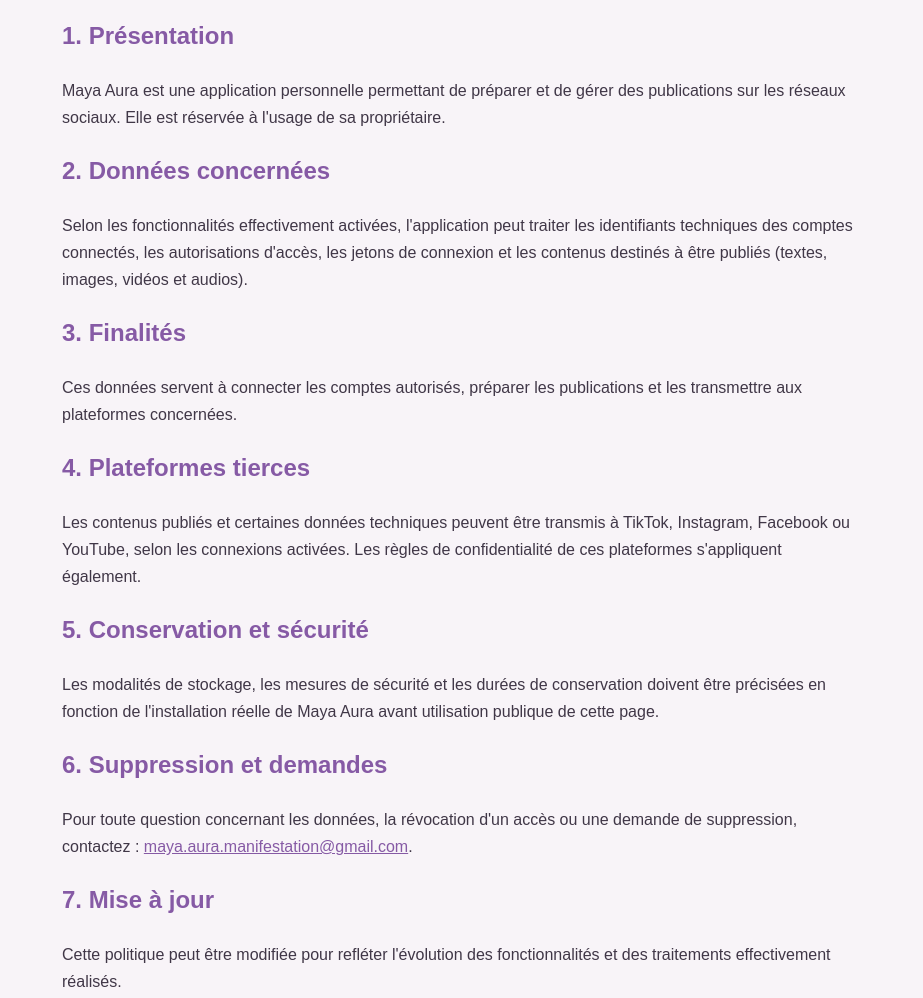
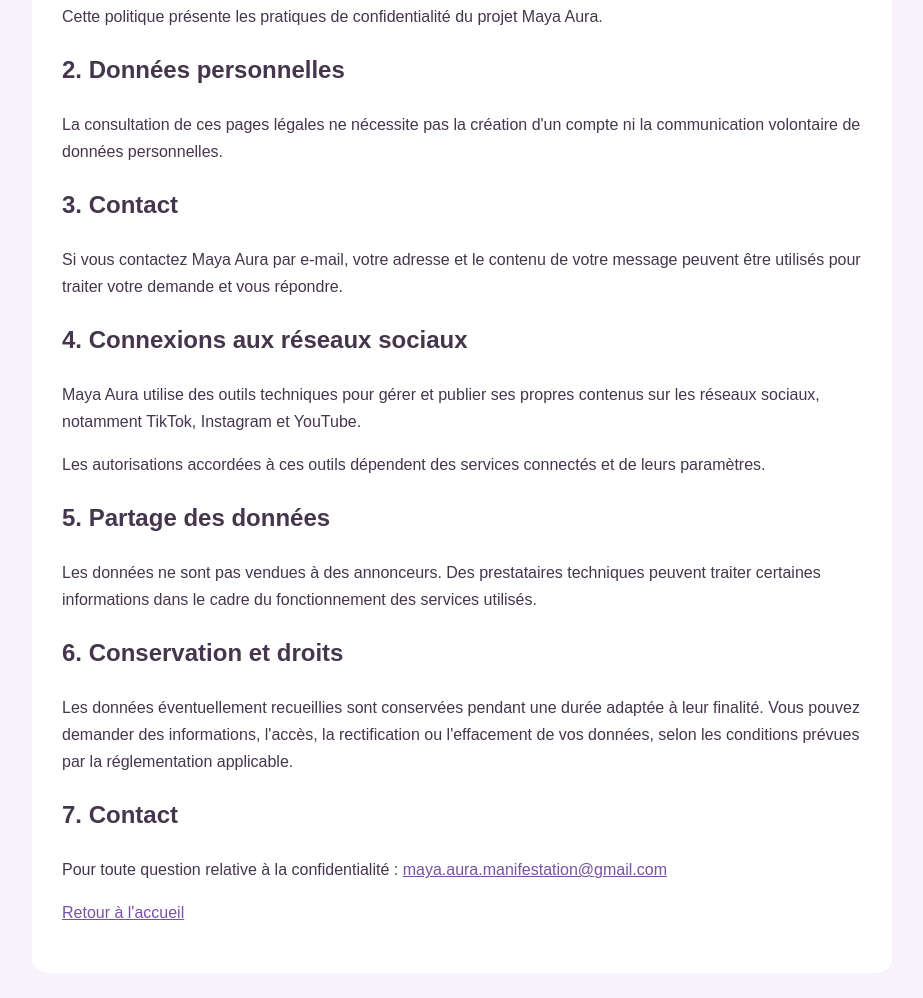
Before and after one commit to mayaauramanifestation-droid/maya-aura-legal, a plain HTML site: page confidentialite.html in a window 1280 px wide. Shown: the part 270-1268 px from the top of the page, without its empty margins (178-1101 px from the left). Drawn offline with Linux system fonts and the light colour scheme.

Commit message:
Update confidentialite.html

```diff
--- a/confidentialite.html
+++ b/confidentialite.html
@@ -1,5 +1,3 @@
-Voici le code à copier dans le fichier confidentialite.html de ton dépôt GitHub maya-aura-legal. IMPORTANT : c'est un modèle à vérifier et adapter à la réalité de ton application avant publication, notamment les données, les durées de conservation et les prestataires.
-
 <!DOCTYPE html>
 <html lang="fr">
 <head>
@@ -7,30 +5,51 @@ Voici le code à copier dans le fichier confidentialite.html de ton dépôt GitH
   <meta name="viewport" content="width=device-width, initial-scale=1">
   <title>Politique de confidentialité - Maya Aura</title>
   <style>
-    body { font-family: Arial, sans-serif; background: #f8f4f8; color: #403747; line-height: 1.7; max-width: 800px; margin: 40px auto; padding: 20px; }
-    h1, h2 { color: #865aa5; }
-    a { color: #865aa5; }
+    body {
+      font-family: Arial, sans-serif;
+      background: #f8f2fa;
+      color: #45364d;
+      line-height: 1.7;
+      padding: 30px;
+    }
+    main {
+      max-width: 800px;
+      margin: auto;
+      background: white;
+      padding: 30px;
+      border-radius: 15px;
+    }
+    a { color: #7952a3; }
   </style>
 </head>
 <body>
+<main>
   <h1>Politique de confidentialité</h1>
   <p>Dernière mise à jour : 15 novembre 2026</p>
+
   <h2>1. Présentation</h2>
-  <p>Maya Aura est une application personnelle permettant de préparer et de gérer des publications sur les réseaux sociaux. Elle est réservée à l'usage de sa propriétaire.</p>
-  <h2>2. Données concernées</h2>
-  <p>Selon les fonctionnalités effectivement activées, l'application peut traiter les identifiants techniques des comptes connectés, les autorisations d'accès, les jetons de connexion et les contenus destinés à être publiés (textes, images, vidéos et audios).</p>
-  <h2>3. Finalités</h2>
-  <p>Ces données servent à connecter les comptes autorisés, préparer les publications et les transmettre aux plateformes concernées.</p>
-  <h2>4. Plateformes tierces</h2>
-  <p>Les contenus publiés et certaines données techniques peuvent être transmis à TikTok, Instagram, Facebook ou YouTube, selon les connexions activées. Les règles de confidentialité de ces plateformes s'appliquent également.</p>
-  <h2>5. Conservation et sécurité</h2>
-  <p>Les modalités de stockage, les mesures de sécurité et les durées de conservation doivent être précisées en fonction de l'installation réelle de Maya Aura avant utilisation publique de cette page.</p>
-  <h2>6. Suppression et demandes</h2>
-  <p>Pour toute question concernant les données, la révocation d'un accès ou une demande de suppression, contactez : <a href="mailto:maya.aura.manifestation@gmail.com">maya.aura.manifestation@gmail.com</a>.</p>
-  <h2>7. Mise à jour</h2>
-  <p>Cette politique peut être modifiée pour refléter l'évolution des fonctionnalités et des traitements effectivement réalisés.</p>
+  <p>Cette politique présente les pratiques de confidentialité du projet Maya Aura.</p>
+
+  <h2>2. Données personnelles</h2>
+  <p>La consultation de ces pages légales ne nécessite pas la création d'un compte ni la communication volontaire de données personnelles.</p>
+
+  <h2>3. Contact</h2>
+  <p>Si vous contactez Maya Aura par e-mail, votre adresse et le contenu de votre message peuvent être utilisés pour traiter votre demande et vous répondre.</p>
+
+  <h2>4. Connexions aux réseaux sociaux</h2>
+  <p>Maya Aura utilise des outils techniques pour gérer et publier ses propres contenus sur les réseaux sociaux, notamment TikTok, Instagram et YouTube.</p>
+  <p>Les autorisations accordées à ces outils dépendent des services connectés et de leurs paramètres.</p>
+
+  <h2>5. Partage des données</h2>
+  <p>Les données ne sont pas vendues à des annonceurs. Des prestataires techniques peuvent traiter certaines informations dans le cadre du fonctionnement des services utilisés.</p>
+
+  <h2>6. Conservation et droits</h2>
+  <p>Les données éventuellement recueillies sont conservées pendant une durée adaptée à leur finalité. Vous pouvez demander des informations, l'accès, la rectification ou l'effacement de vos données, selon les conditions prévues par la réglementation applicable.</p>
+
+  <h2>7. Contact</h2>
+  <p>Pour toute question relative à la confidentialité : <a href="mailto:maya.aura.manifestation@gmail.com">maya.aura.manifestation@gmail.com</a></p>
+
   <p><a href="index.html">Retour à l'accueil</a></p>
+</main>
 </body>
 </html>
-
-Après avoir collé le code, clique sur « Commit changes » et confirme. Ne publie pas la politique comme définitive avant d'avoir vérifié les points à compléter avec Claude.
```
